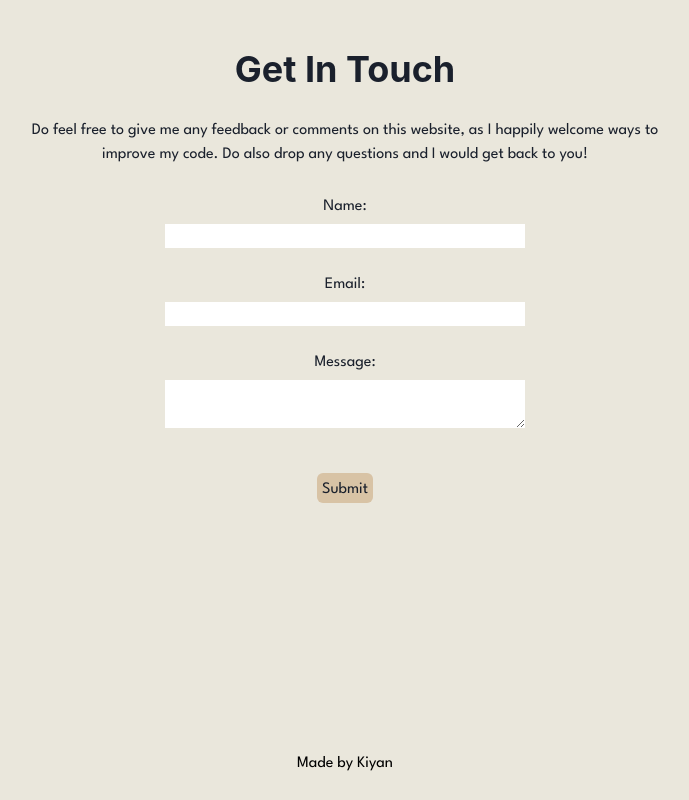
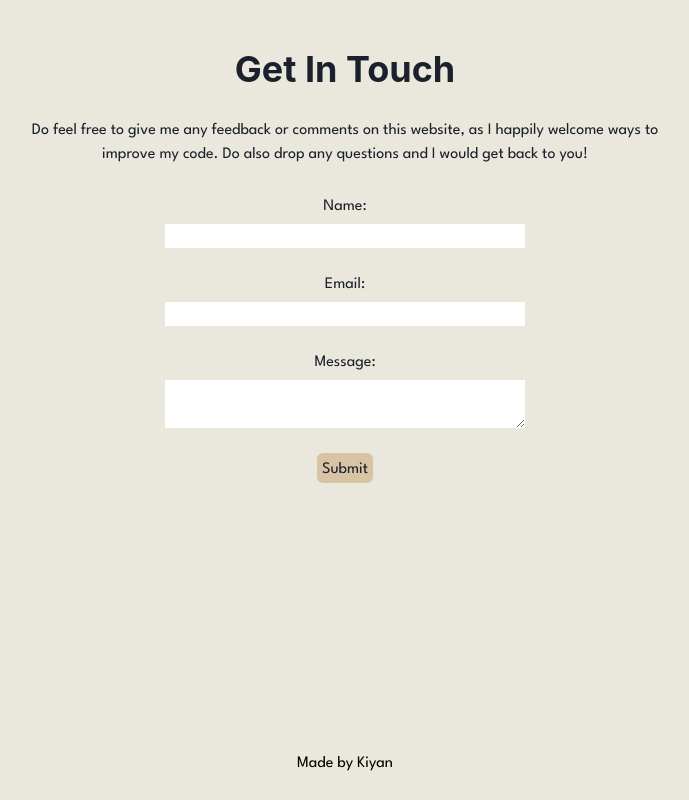
Before and after one commit to kynapy/kynapy.github.io, a React (Create React App) app: page / in a window 1280 px wide. Shown: the part 1423-2223 px from the top of the page, without its empty margins (295-984 px from the left). Built offline with nearby package versions, Linux system fonts and the light colour scheme.

Commit message:
Finish contact me section

```diff
--- a/src/components/ContactMeSection.js
+++ b/src/components/ContactMeSection.js
@@ -1,11 +1,27 @@
 import { VStack, Heading, Text } from "@chakra-ui/react";
-import React from "react"
+import React, { useRef, useState } from "react";
 import "../css/ContactMeSection.css";
+import emailjs from "@emailjs/browser";
 
 const ContactMeSection = (props, ref) => {
+    const [name, setName] = useState("");
+    const [email, setEmail] = useState("");
+    const [message, setMessage] = useState("");
+    const form = useRef(null);
+
     const handleSubmit = (e) => {
         e.preventDefault();
-    }
+        emailjs.sendForm("service_habd5fn", "template_2j8gymr", form.current, "BUpVd_VfIJl4Rn1Xm")
+            .then((result) => {
+                console.log(result.text);
+            }, (error) => {
+                console.log(error.text)
+            });
+        alert("Your message has been sent. Thank you!");
+        setName("");
+        setEmail("");
+        setMessage("");
+    };
 
     return (
         <VStack
@@ -39,21 +55,40 @@ const ContactMeSection = (props, ref) => {
                         maxHeight: "50%",
                     }}
                     onSubmit={handleSubmit}
+                    ref={ form }
                 >
                     <label >Name: </label>
-                    <input className="inputFields" type="text" id="name" />
+                    <input
+                        className="inputFields"
+                        type="text"
+                        name="from_name"
+                        value={ name }
+                        onChange={ (e) => setName(e.target.value) }
+                        required />
                     <label>Email: </label>
-                    <input className="inputFields"/>
+                    <input
+                        className="inputFields"
+                        type="email"
+                        name="reply_to"
+                        value={ email }
+                        onChange={ (e) => setEmail(e.target.value) }
+                        required
+                    />
                     <label>Message: </label>
-                    <textarea className="inputFields"></textarea>
-                    <button style={{
-                        borderRadius: 6,
-                        padding: "5px 5px 1px 5px",
-                        backgroundColor: "#D8C3A5",
-                        marginTop: "20px"
-                    }}>
-                        Submit
-                    </button>
+                    <textarea
+                        className="inputFields"
+                        name="message"
+                        value={ message }
+                        onChange={ (e) => setMessage(e.target.value) }
+                    ></textarea>
+                    <input
+                        type="submit"
+                        style={{
+                            borderRadius: 6,
+                            padding: "5px 5px 1px 5px",
+                            backgroundColor: "#D8C3A5",
+                        }}
+                    />
                 </form>
             </div>
         </VStack>
```
